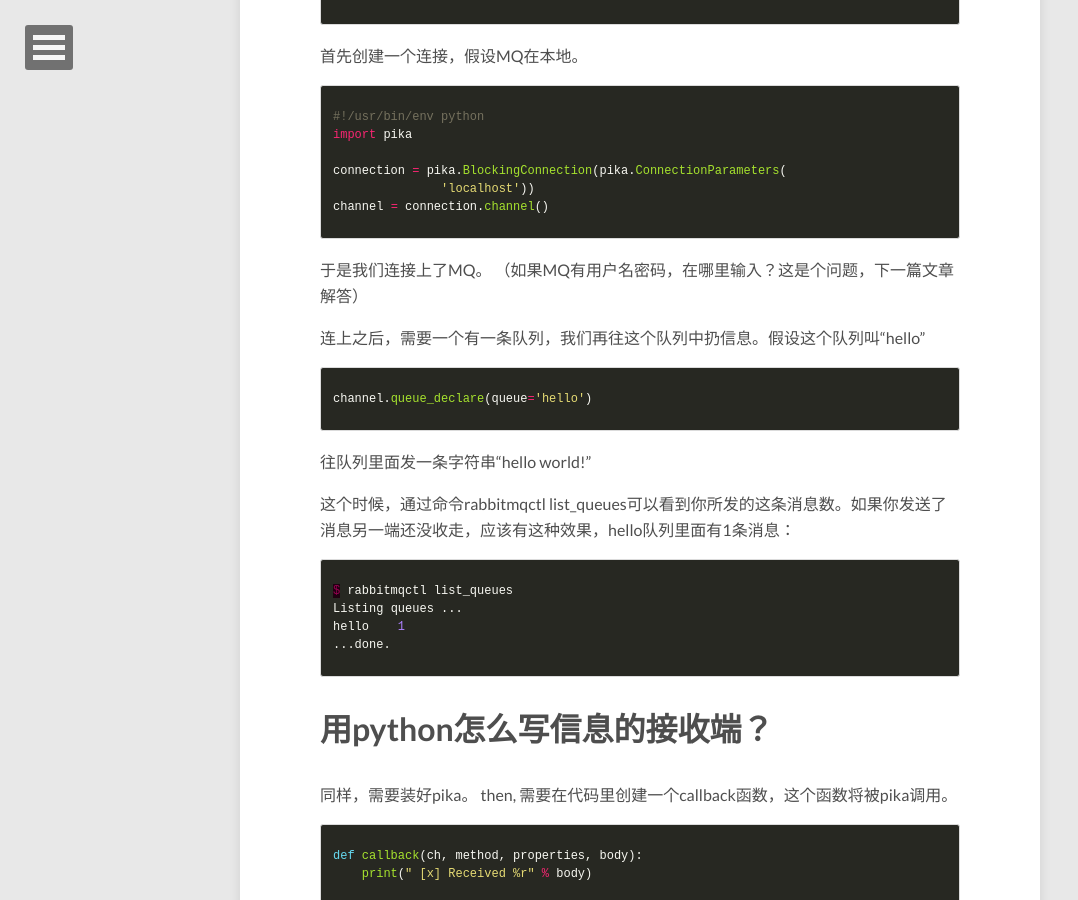
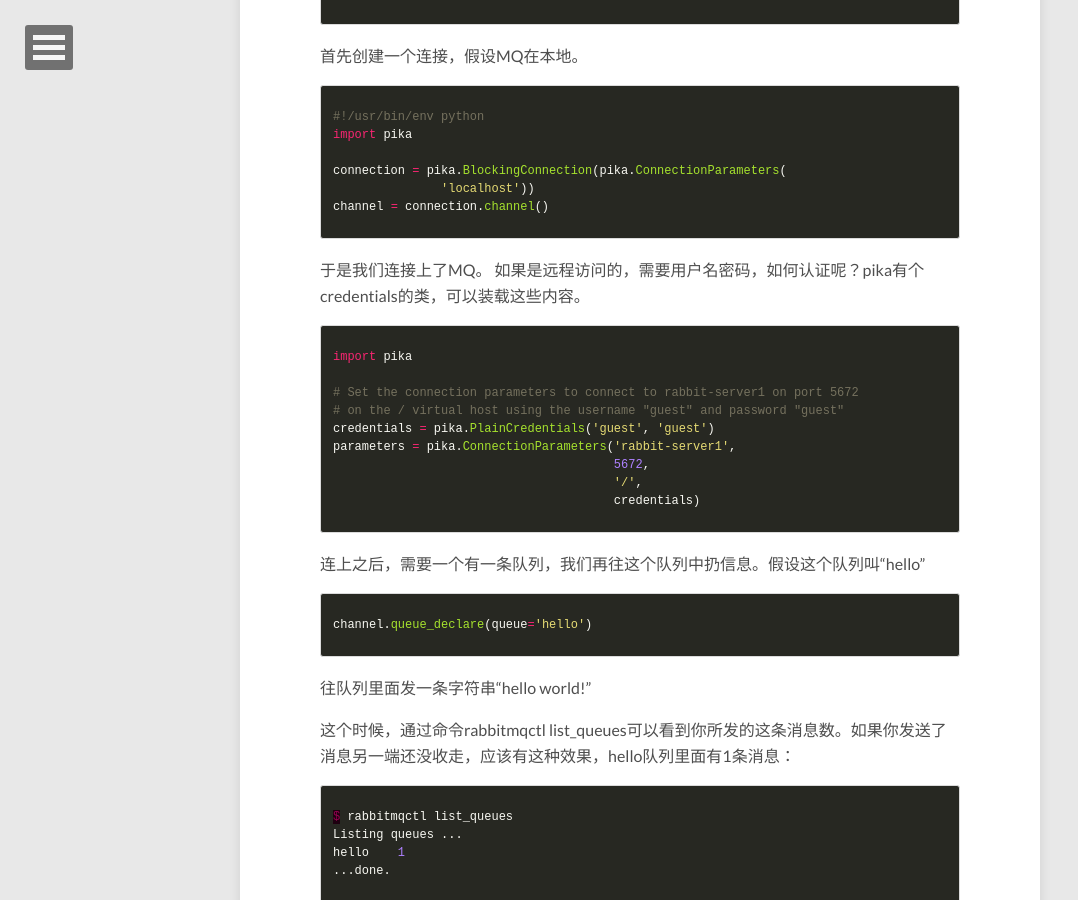
Before and after one commit to seethedoor/seethedoor.github.io, a Jekyll site: the page built from _posts/2016-05-23-how-to-python-rabbitmq.md, in a window 1280 px wide and 900 px high, scrolled down 1720 px. Shown: the whole window, without its empty margins (0-1078 px from the left). Built offline with Jekyll 4.4.1, drawn with Linux system fonts in a browser that asks for light colours; nearby versions of some CDN libraries; some of the changed text lies outside the part shown.

Commit message:
add a new post

```diff
--- a/_posts/2016-05-23-how-to-python-rabbitmq.md
+++ b/_posts/2016-05-23-how-to-python-rabbitmq.md
@@ -52,7 +52,18 @@ channel = connection.channel()
 {% endhighlight %}
 
 于是我们连接上了MQ。
-（如果MQ有用户名密码，在哪里输入？这是个问题，下一篇文章解答）
+如果是远程访问的，需要用户名密码，如何认证呢？pika有个credentials的类，可以装载这些内容。
+{% highlight python %}
+import pika
+
+# Set the connection parameters to connect to rabbit-server1 on port 5672
+# on the / virtual host using the username "guest" and password "guest"
+credentials = pika.PlainCredentials('guest', 'guest')
+parameters = pika.ConnectionParameters('rabbit-server1',
+                                       5672,
+                                       '/',
+                                       credentials)
+{% endhighlight %}
 
 连上之后，需要一个有一条队列，我们再往这个队列中扔信息。假设这个队列叫“hello”
 
```
Also changed, not shown: _posts/2016-06-07-openstack-image-list-error.md (added, +27 -0 lines).
